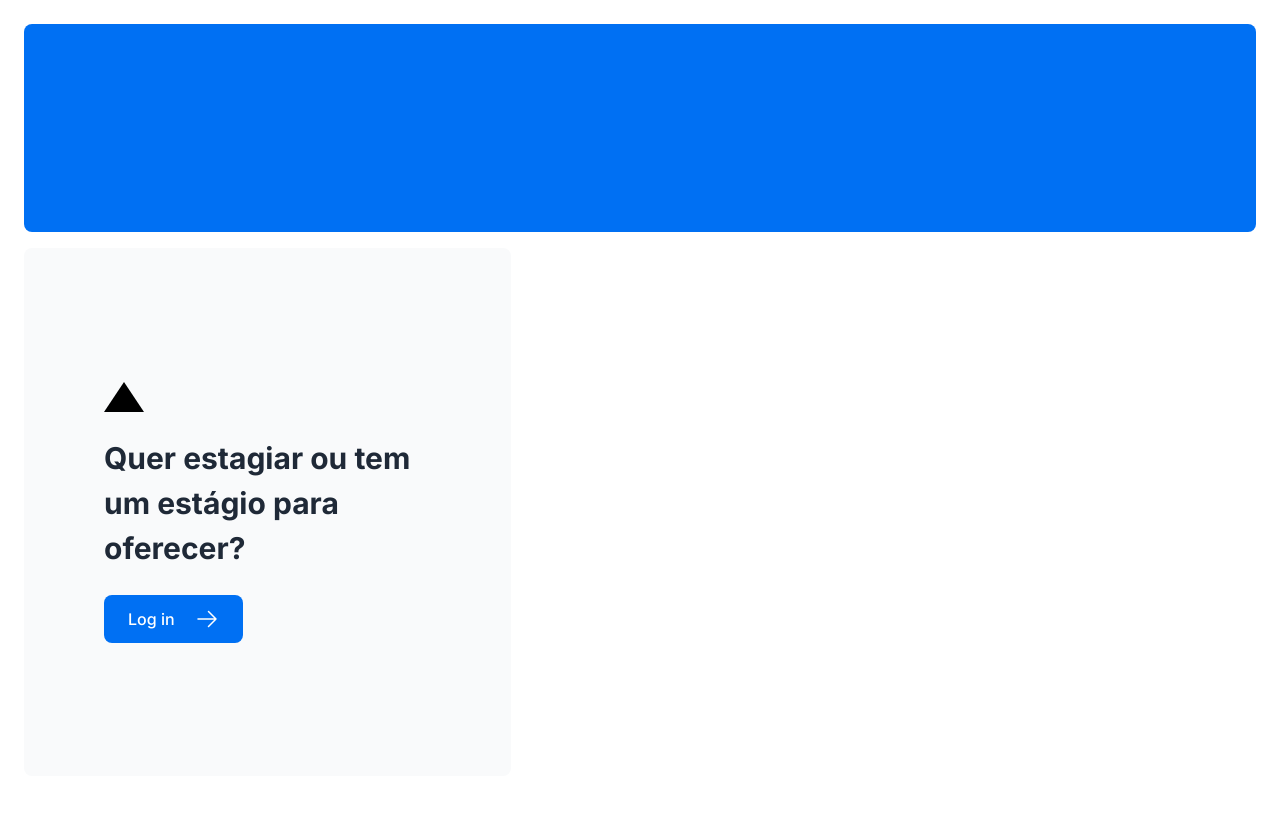
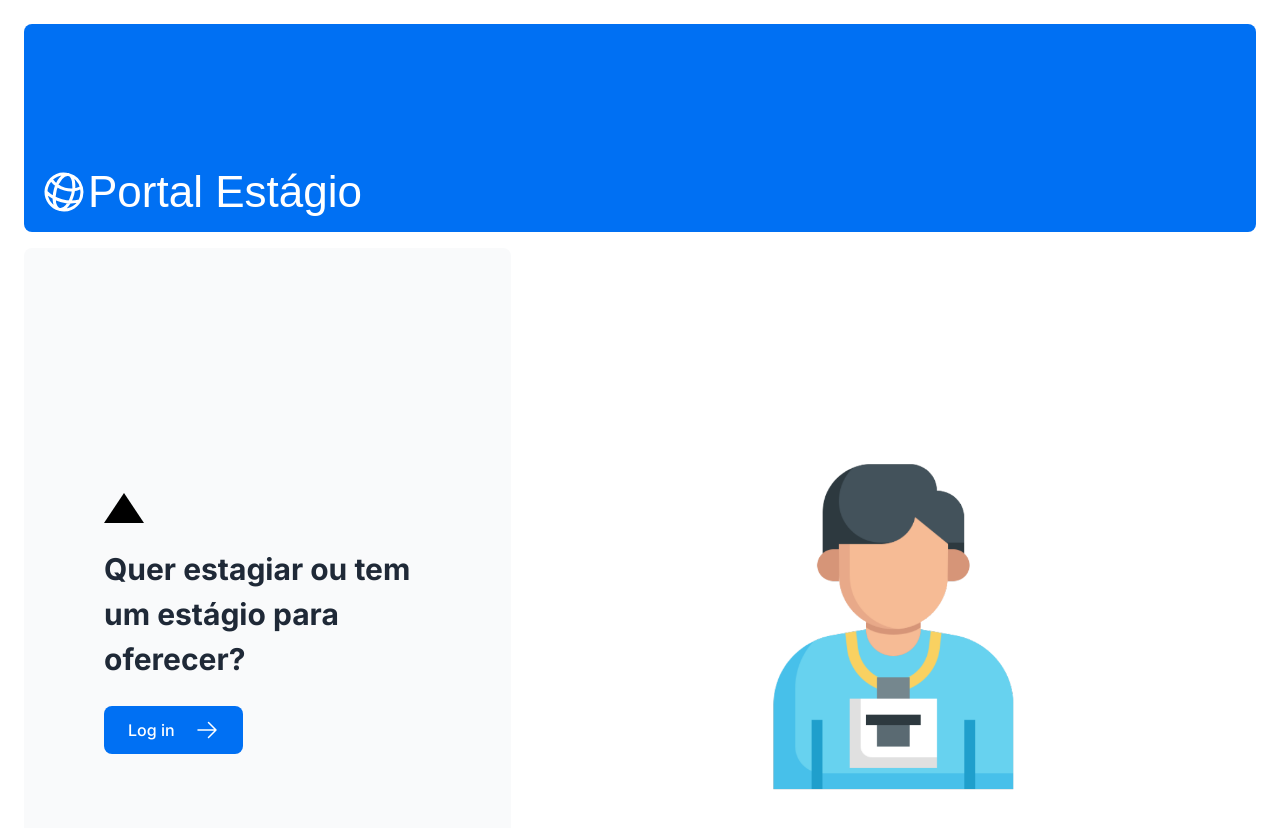
Before and after one commit to OsProgramadores/portalestagio, a Next.js app: page / in a window 1280 px wide. Shown: the top 828 px of the page. Before the commit the page ends 800 px from the top, so only its background shows below. Built offline with nearby package versions, Linux system fonts and the light colour scheme; a web font is replaced by a local one.

Commit message:
Adiciona logo e imagem do estagiário

```diff
--- a/app/page.tsx
+++ b/app/page.tsx
@@ -1,12 +1,15 @@
-import AcmeLogo from '@/app/ui/acme-logo';
+import AcmeLogo from '@/app/ui/estagio-logo';
 import { ArrowRightIcon } from '@heroicons/react/24/outline';
 import Link from 'next/link';
+import { lusitana } from '@/app/ui/fonts';
+import Image from 'next/image';
+import EstagioLogo from '@/app/ui/estagio-logo';
 
 export default function Page() {
   return (
     <main className="flex min-h-screen flex-col p-6">
       <div className="flex h-20 shrink-0 items-end rounded-lg bg-blue-500 p-4 md:h-52">
-        {/* <AcmeLogo /> */}
+        {<EstagioLogo />}
       </div>
       <div className="mt-4 flex grow flex-col gap-4 md:flex-row">
         <div className="flex flex-col justify-center gap-6 rounded-lg bg-gray-50 px-6 py-10 md:w-2/5 md:px-20">
@@ -24,7 +27,13 @@ export default function Page() {
           </Link>
         </div>
         <div className="flex items-center justify-center p-6 md:w-3/5 md:px-28 md:py-12">
-          {/* Add Hero Images Here */}
+        <Image
+        src="/estagio.png"
+        width={1000}
+        height={760}
+        className="hidden md:block"
+        alt="Avatar do Estagiário"
+      />
         </div>
       </div>
     </main>
--- a/app/ui/acme-logo.tsx
+++ b/app/ui/estagio-logo.tsx
@@ -1,13 +1,13 @@
 import { GlobeAltIcon } from '@heroicons/react/24/outline';
 import { lusitana } from '@/app/ui/fonts';
 
-export default function AcmeLogo() {
+export default function EstagioLogo() {
   return (
     <div
       className={`${lusitana.className} flex flex-row items-center leading-none text-white`}
     >
       <GlobeAltIcon className="h-12 w-12 rotate-[15deg]" />
-      <p className="text-[44px]">Acme</p>
+      <p className="text-[44px]">Portal Estágio</p>
     </div>
   );
 }
```
Also changed, not shown: public/estagio.png (added).
